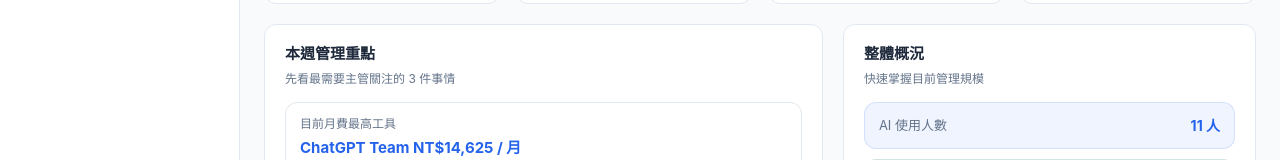
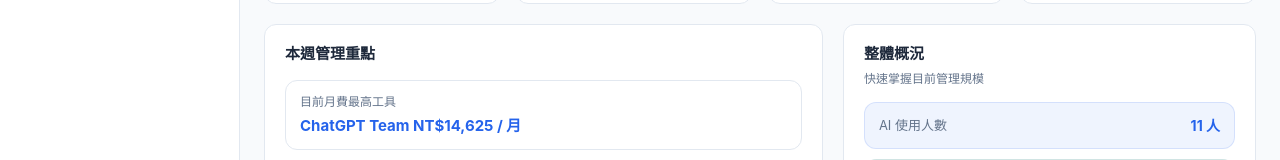
Before and after one commit to wjiafan80-dev/aimManager, a React (Vite) app: page / in a window 1280 px wide. Shown: the part 521-681 px from the top of the page. Built offline with nearby package versions, Linux system fonts and the light colour scheme; no server answers.

Commit message:
chore: remove dashboard focus subtitle

```diff
--- a/package.json
+++ b/package.json
@@ -1,7 +1,7 @@
 {
   "name": "ai-tool-management-dashboard",
   "private": true,
-  "version": "2.1.11",
+  "version": "2.1.12",
   "type": "module",
   "scripts": {
     "dev": "vite",
--- a/src/pages/Dashboard.jsx
+++ b/src/pages/Dashboard.jsx
@@ -180,7 +180,7 @@
       <div style={{ display: 'grid', gridTemplateColumns: '1.15fr 0.85fr', gap: 20, marginBottom: 20 }}>
         <InsightCard
           title="本週管理重點"
-          subtitle="先看最需要主管關注的 3 件事情"
+          subtitle=""
         >
           <InsightRow
             title="目前月費最高工具"
```
